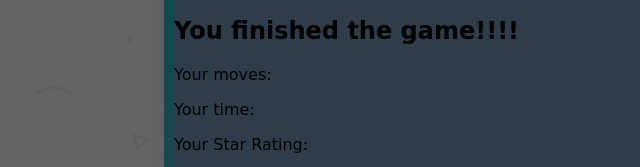
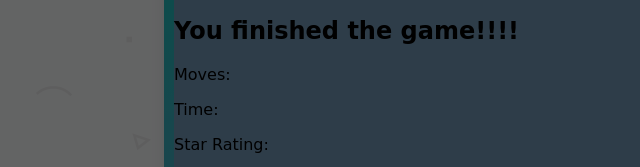
Before and after one commit to mayowaadediran/udacity-fend-memory-game, a plain HTML site: page index.html in a window 1280 px wide. Shown: the part 289-456 px from the top of the page, 146-786 px from the left. Drawn offline with Linux system fonts and the light colour scheme; a web font is replaced by a local one.

Commit message:
fix modal score html

```diff
--- a/index.html
+++ b/index.html
@@ -41,22 +41,21 @@
           <h1>Congratulations</h1>
           <h2>You finished the game!!!!</h2>
         </header>
+
         <section>
-          <div class="move-score">
-            <p>Your moves:</p>
+          <div class="score">
+            <p>Moves:</p>
             <span id="moves-rating"></span>
-          </div>
-          <div class="time-score">
-            <p>Your time:</p>
+
+            <p>Time:</p>
             <span id="time-rating"></span>
-          </div>
-          <div class="star-score">
-            <p>Your Star Rating:</p>
+
+            <p>Star Rating:</p>
             <ul id="star-rating"></ul>
           </div>
+          <button>Play Again</button>
+        </section>
 
-        </section>
-        <button>Play Again</button>
       </div>
     </div>
 
```
